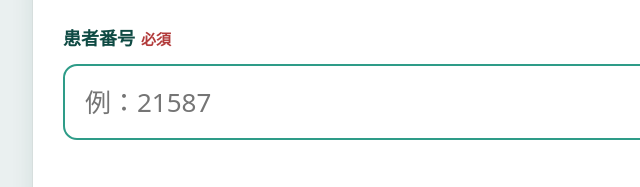
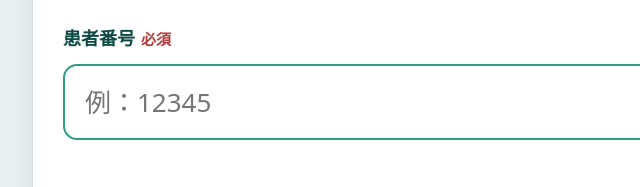
Before and after one commit to kanoiwa-cyber/PRP, a plain HTML site: page index.html in a window 1280 px wide. Shown: the part 309-496 px from the top of the page, 168-808 px from the left. Drawn offline with Linux system fonts and the light colour scheme.

Commit message:
Add files via upload

```diff
--- a/index.html
+++ b/index.html
@@ -300,7 +300,7 @@ function scrStart(){
     <p class="lead">この評価では、お名前などの個人情報は入力しません。<br>受付でお渡しした<b>患者番号</b>のみを入力してください。</p>
     <div class="field">
       <label for="pid">患者番号<span class="req">必須</span></label>
-      <input id="pid" type="text" inputmode="numeric" autocomplete="off" placeholder="例：21587" value="${esc(state.patientId)}">
+      <input id="pid" type="text" inputmode="numeric" autocomplete="off" placeholder="例：12345" value="${esc(state.patientId)}">
     </div>
     <div class="btnrow">
       <div class="spacer"></div>
```
